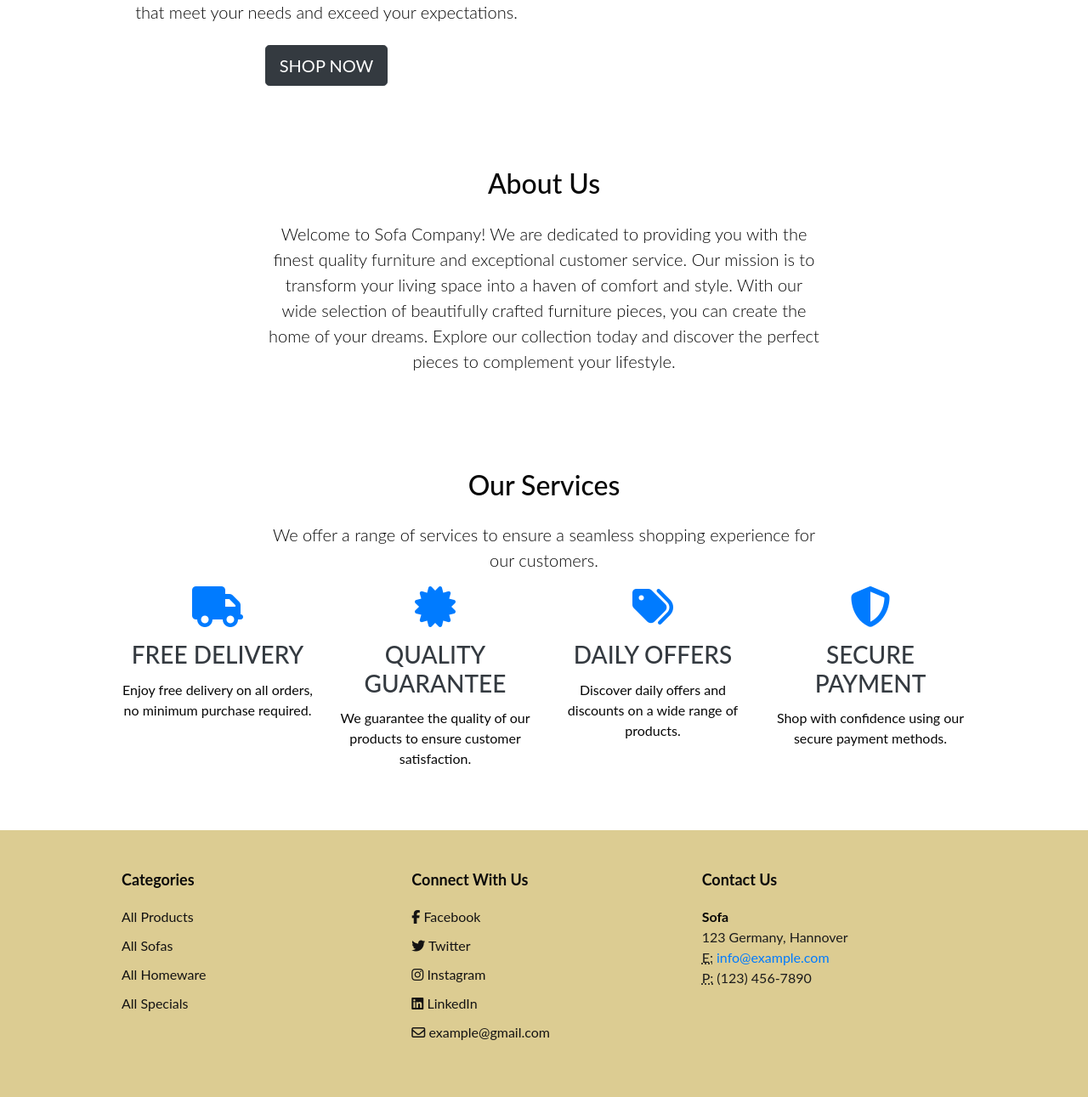
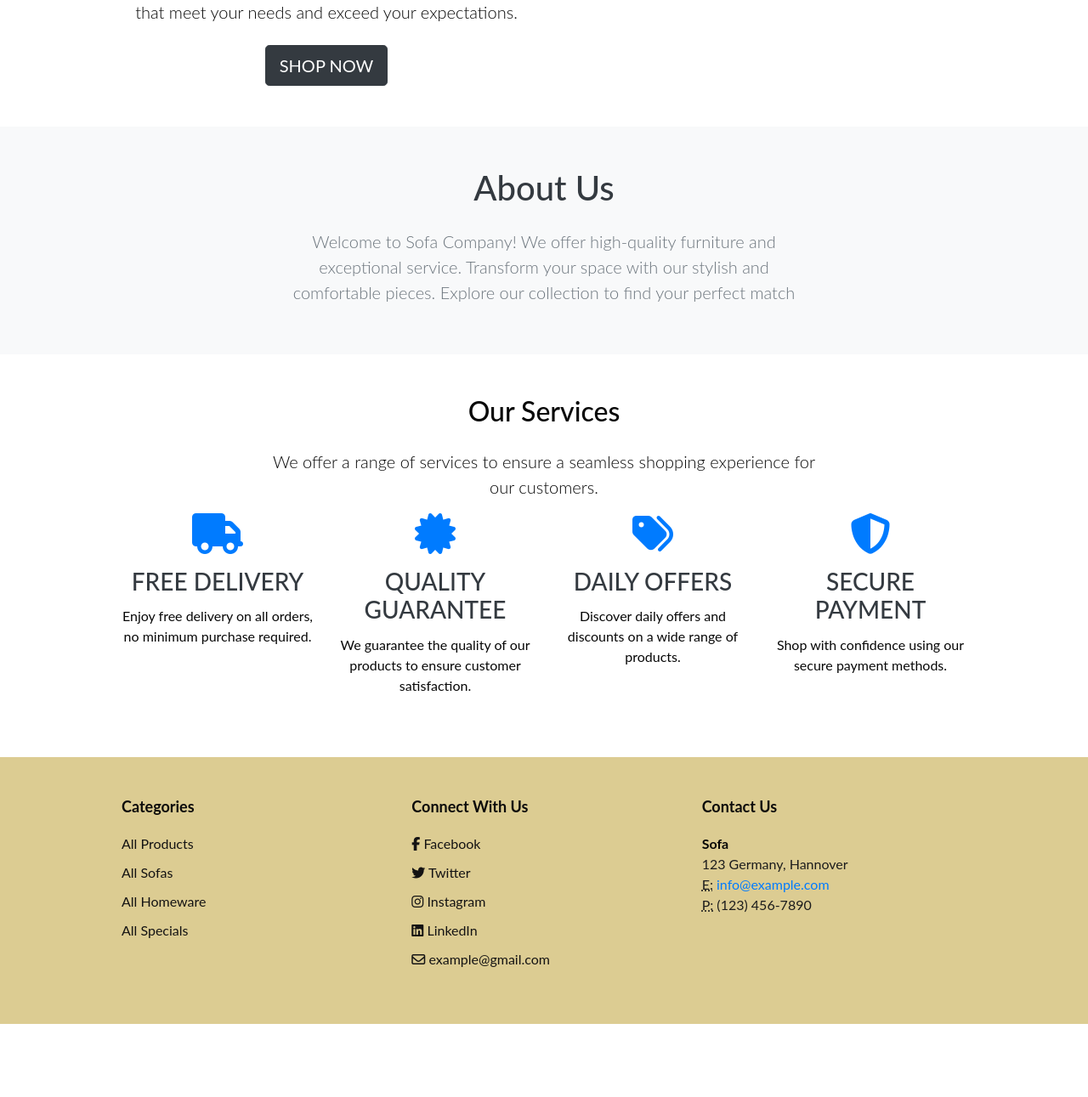
Before and after one commit to XOZANAYKUT/Zeit-SHOP, a Django app: page / in a window 1280 px wide. Shown: the part 949-2240 px from the top of the page at 85% size. After the commit the page ends 2154 px from the top, so only its background shows below. Run offline with Django 3.2, Linux system fonts and the light colour scheme; some libraries are stand-ins or nearby versions.

Commit message:
Stabilize About Us background size and text transition

```diff
--- a/home/templates/home/index.html
+++ b/home/templates/home/index.html
@@ -34,15 +34,16 @@
 
     <section id="about-us" class="py-5">
         <div class="container">
-            <div class="row justify-content-center">
-                <div class="col-md-8 text-center">
+            <div class="row">
+                <div class="col-md-8 text-center mx-auto">
                     <h2 class="section-title mb-4">About Us</h2>
-                    <p id="about-text" class="lead">Welcome to Sofa Company! We are dedicated to providing you with the finest quality furniture and exceptional customer service. Our mission is to transform your living space into a haven of comfort and style. With our wide selection of beautifully crafted furniture pieces, you can create the home of your dreams. Explore our collection today and discover the perfect pieces to complement your lifestyle.</p>
+                    <div id="about-text-container">
+                        <p id="about-text" class="lead">Welcome to Sofa Company! We offer high-quality furniture and exceptional service. Transform your space with our stylish and comfortable pieces. Explore our collection to find your perfect match</p>
+                    </div>
                 </div>
             </div>
         </div>
     </section>
-
     <section id="company-services" class="py-5">
         <div class="container">
             <div class="row justify-content-center">
@@ -85,6 +86,7 @@
     </section>
 {% endblock %}
 
+
 {% block extra_js %}
     <script>
 document.addEventListener("DOMContentLoaded", function() {
@@ -97,7 +99,11 @@
     var currentIndex = 0;
 
     setInterval(function() {
+        aboutText.style.opacity = 0; // Fade out text
+        setTimeout(function() {
             aboutText.textContent = aboutTexts[currentIndex];
+            aboutText.style.opacity = 1; // Fade in text
+        }, 500); // Wait for fade out to complete
         currentIndex = (currentIndex + 1) % aboutTexts.length;
     }, 5000); // Change text every 5 seconds
 });
--- a/static/css/base.css
+++ b/static/css/base.css
@@ -239,6 +239,37 @@ input[name='q']::placeholder {
     border-color: #dc3545;
     border-radius: 0;
 }
+#about-us {
+    background-color: #f8f9fa; /* Light grey background */
+    padding: 50px 0;
+    position: relative; /* Ensure proper positioning */
+    min-height: 250px; /* Set a minimum height for the section */
+    text-align: center; /* Center text horizontally */
+}
+
+#about-us .section-title {
+    color: #343a40; /* Dark grey title */
+    margin-top: 0; /* Remove default top margin */
+    font-size: 2.5rem; /* Larger font size for better emphasis */
+}
+
+#about-text-container {
+    position: relative; /* Ensure proper positioning */
+    height: 100px; /* Fixed height for the text container */
+    overflow: hidden; /* Hide overflow */
+}
+
+#about-text {
+    color: #6c757d; /* Medium grey text */
+    transition: opacity 0.5s ease-in-out; /* Smooth transition for opacity */
+    position: absolute; /* Position absolute to maintain layout */
+    width: 100%; /* Ensure text takes up full width */
+    top: 0; /* Align text to the top */
+    left: 0; /* Align text to the left */
+    text-align: center; /* Center text horizontally */
+    padding: 0 15px; /* Add some padding for better readability */
+    margin: 0; /* Remove any default margin */
+}
 /* -------------------------------- Media Queries */
 
 /* Slightly larger container on xl screens */
```
Lines whose indentation alone changed are shown as unchanged.
